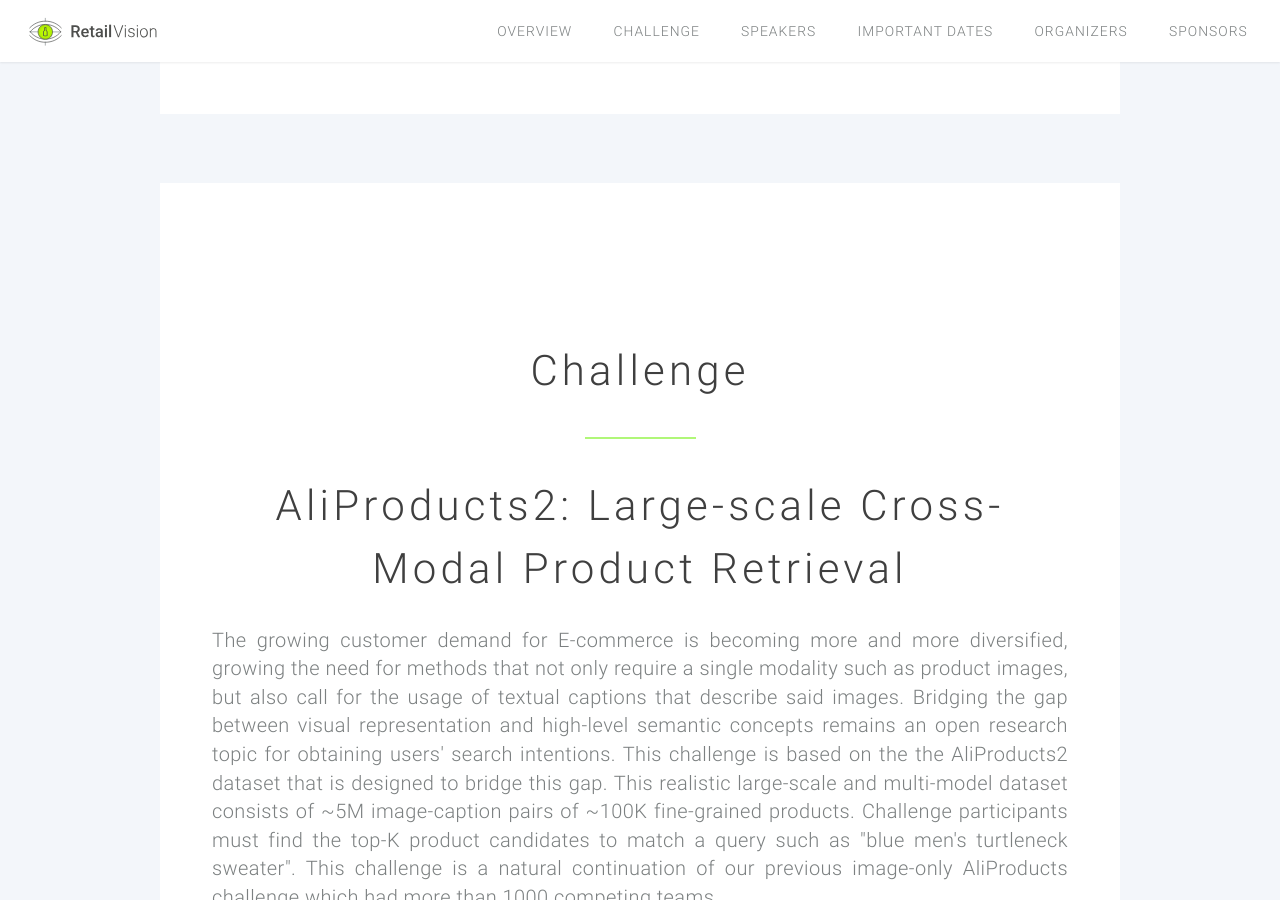
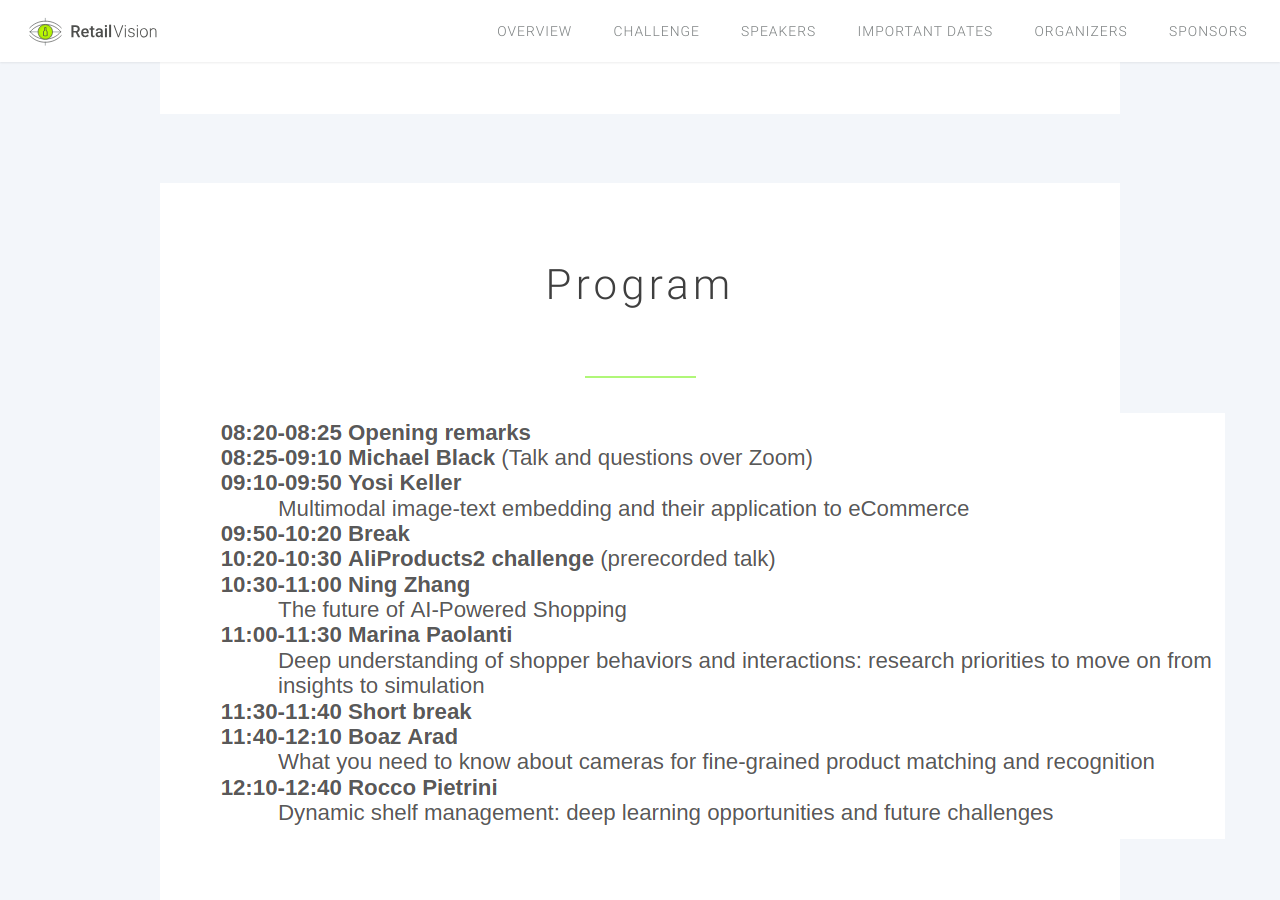
Before and after one commit to retailvisionworkshop/retailvisionworkshop.github.io, a Jekyll site: the page built from index.html, in a window 1280 px wide and 900 px high, scrolled down 1656 px. Built offline with Jekyll 4.4.1, drawn with Linux system fonts in a browser that asks for light colours; some of the changed text lies outside the part shown.

Commit message:
Add files via upload

```diff
--- a/index.html
+++ b/index.html
@@ -13,18 +13,6 @@
 <article id="main">
 
 <!-- One -->
-    <!-- <section class="wrapper style3 container special" id="program">
-
-        <header class="major">
-            <h2><strong>Program</strong></h2>
-        </header>
-
-        <div id="line_wrapper"><div id="major_line"></div></div>
-
-        <h3>TBA</h3>
-    </section> -->
-
-
     <section class="wrapper style3 container special" id="overview">
 
                 <header class="major">
@@ -52,6 +40,17 @@
                     <li>- Multi-person tracking</li>
                     <li>- Recognition of actions such as taking/returning/examining products</li>
                 </ul>
+    </section>
+
+    <section class="wrapper style3 container special" id="program">
+
+        <header class="major">
+            <h2><strong>Program</strong></h2>
+        </header>
+
+        <div id="line_wrapper"><div id="major_line"></div></div>
+
+        <img src="/images/program2022.png">
     </section>
 
     <section class="wrapper style3 container special" id="challenge">
@@ -114,19 +113,6 @@
 
             </div>
             <div class="4u">
-                <a href="https://www2.cs.sfu.ca/~pingtan/index.htm" target="_blank" class="image">
-                    <section>
-
-                        <img class="image-circle" src="/images/invited_speakers/Ping_Tan.png" alt="" style="  border-radius: 50%;"/>
-                        <header id="name">
-                            <strong>Ping Tan</strong>
-                        </header>
-                        <div id="minor_line"></div>
-                        <div class="affiliation">Alibaba, SFU</div>
-                    </section>
-                </a>
-            </div>
-            <div class="4u">
                 <a href="https://yosikeller.github.io/" target="_blank">
                     <section>
                         <img class="image-circle" src="/images/invited_speakers/Yosi_Keller.jpg" alt=""/>
@@ -138,9 +124,6 @@
                     </section>
                 </a>
             </div>
-        </div>
-
-        <div class="row">
             <div class="4u">
                 <a href="" target="_blank">
                     <section>
@@ -153,6 +136,9 @@
                     </section>
                 </a>
             </div>
+        </div>
+
+        <div class="row">
             <div class="4u">
                 <a href="https://vrai.dii.univpm.it/marina.paolanti" target="_blank">
                     <section>
@@ -162,6 +148,18 @@
                         </header>
                         <div id="minor_line"></div>
                         <div class="affiliation">VRAI Lab - University Of Macerata</div>
+                    </section>
+                </a>
+            </div>
+            <div class="4u">
+                <a href="https://voyage81.com/" target="_blank">
+                    <section>
+                        <img class="image-circle" src="/images/invited_speakers/Boaz_Arad.jpg" alt=""/>
+                        <header id="name">
+                            <strong>Boaz Arad</strong>
+                        </header>
+                        <div id="minor_line"></div>
+                        <div class="affiliation">Oddity</div>
                     </section>
                 </a>
             </div>
```
